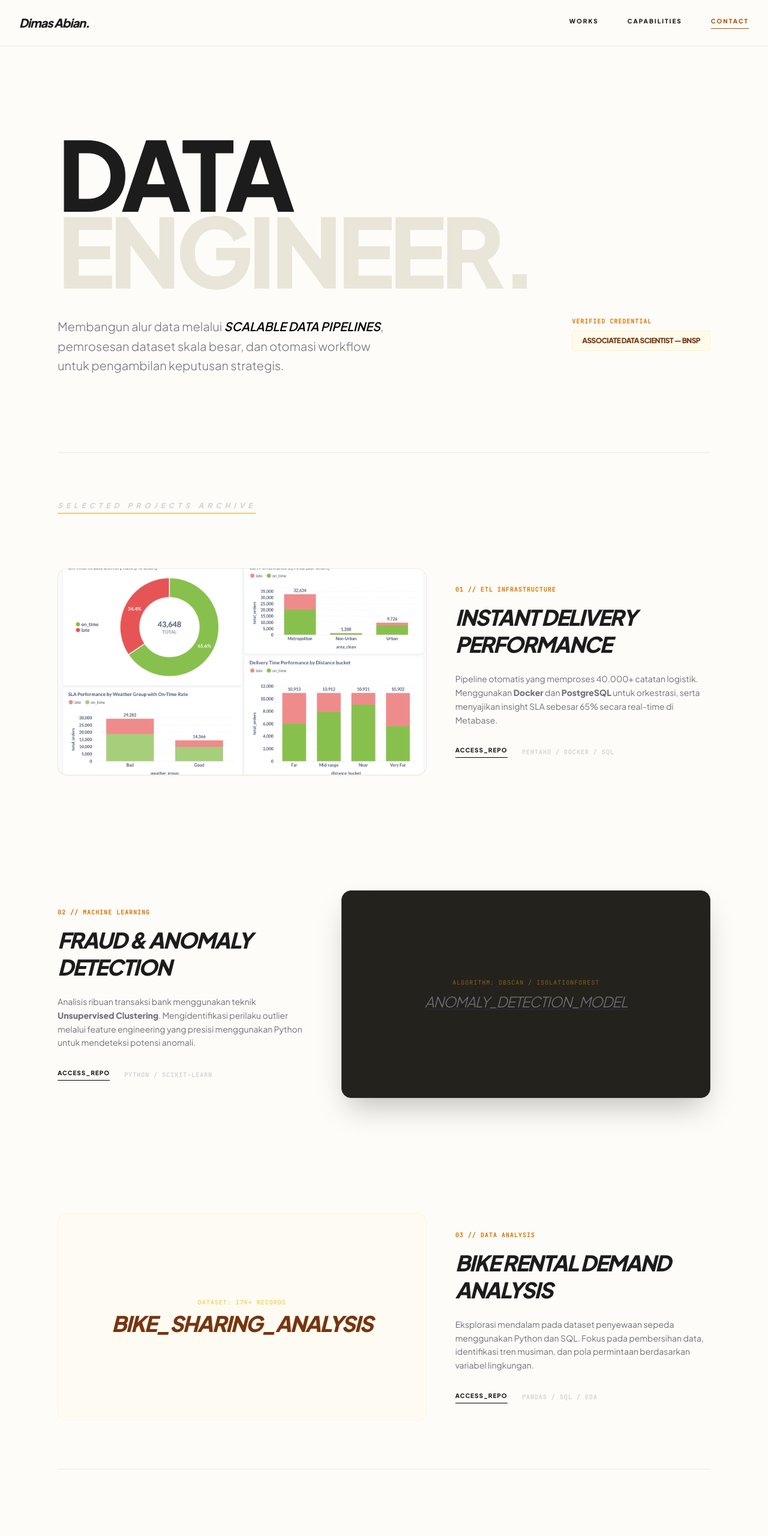
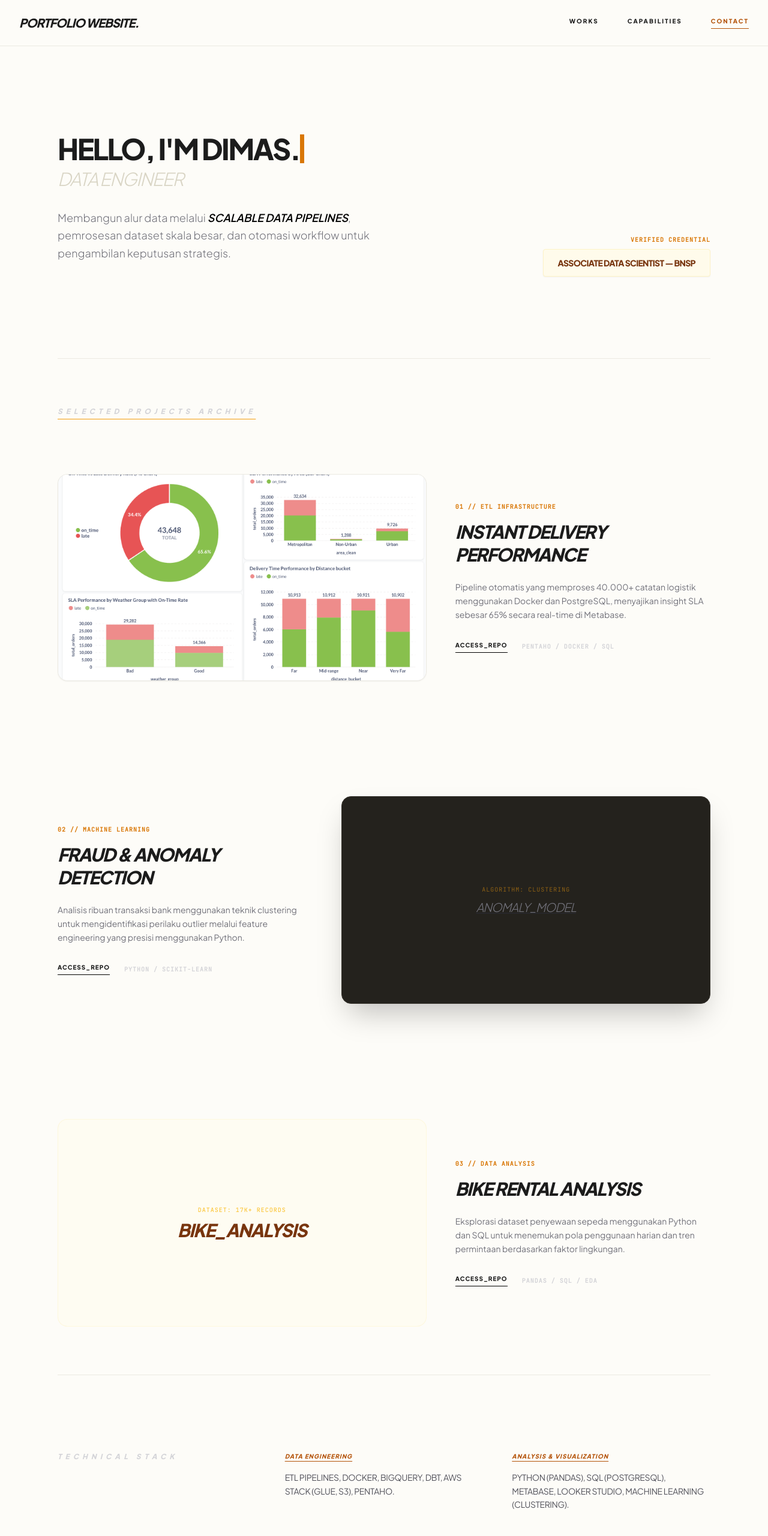
Before and after one commit to galahad20/galahad20.github.io, a plain HTML site: page index.html in a window 1280 px wide. Shown: the top 2560 px of the page at 60% size. Drawn offline with nearby package versions, Linux system fonts and the light colour scheme.

Commit message:
Update title and enhance portfolio website layout

```diff
--- a/index.html
+++ b/index.html
@@ -3,15 +3,48 @@
 <head>
     <meta charset="UTF-8">
     <meta name="viewport" content="width=device-width, initial-scale=1.0">
-    <title>Dimas Abian | Data Engineer</title>
+    <title>Portfolio Website | Dimas Abian</title>
     <script src="https://cdn.tailwindcss.com"></script>
     <link href="https://fonts.googleapis.com/css2?family=Plus+Jakarta+Sans:wght@300;400;600;800&family=JetBrains+Mono&display=swap" rel="stylesheet">
+    <script src="https://unpkg.com/lucide@latest"></script>
     <style>
         body { font-family: 'Plus Jakarta Sans', sans-serif; background-color: #fdfcf8; color: #1c1c1c; }
         .mono { font-family: 'JetBrains Mono', monospace; }
         .border-warm { border-color: #eceae2; }
-        .bg-warm-accent { background-color: #f7f5ed; }
-        .text-accent { color: #d97706; }
+
+        .typing-container {
+            display: inline-block;
+        }
+        .typing-text {
+            overflow: hidden;
+            border-right: .15em solid #d97706;
+            white-space: nowrap;
+            margin: 0;
+            letter-spacing: -0.02em;
+            animation:
+                typing 3s steps(25, end),
+                blink-caret .75s step-end infinite;
+        }
+
+        @keyframes typing {
+            from { width: 0 }
+            to { width: 100% }
+        }
+
+        @keyframes blink-caret {
+            from, to { border-color: transparent }
+            50% { border-color: #d97706; }
+        }
+
+        .social-icon {
+            transition: all 0.3s ease;
+            color: #a1a1aa; /* Zinc 400 */
+        }
+        .social-icon:hover {
+            color: #d97706; /* Amber 600 */
+            transform: translateY(-2px);
+        }
+
         .project-img { transition: transform 0.6s cubic-bezier(0.16, 1, 0.3, 1); }
         .project-card:hover .project-img { transform: scale(1.03); }
     </style>
@@ -19,7 +52,7 @@
 <body class="antialiased selection:bg-orange-100 selection:text-orange-900">
 
     <nav class="fixed top-0 w-full z-50 bg-[#fdfcf8]/90 backdrop-blur-md border-b border-warm px-8 py-6 flex justify-between items-center">
-        <span class="font-extrabold tracking-tighter text-xl italic">Dimas Abian.</span>
+        <span class="font-extrabold tracking-tighter text-xl italic uppercase">Portfolio Website.</span>
         <div class="flex gap-12 text-[10px] font-bold uppercase tracking-[0.2em]">
             <a href="#work" class="hover:text-amber-600 transition">Works</a>
             <a href="#info" class="hover:text-amber-600 transition">Capabilities</a>
@@ -30,16 +63,38 @@
     <main class="max-w-6xl mx-auto px-8">
 
         <section class="pt-56 pb-32">
-            <h1 class="text-7xl md:text-[10rem] font-extrabold tracking-tighter leading-[0.8] mb-12 uppercase">
-                Data <br> <span class="text-[#e9e6d9] uppercase">Engineer.</span>
-            </h1>
-            <div class="flex flex-col md:flex-row justify-between items-start gap-12">
-                <p class="max-w-xl text-xl text-zinc-500 leading-relaxed font-light">
-                    Membangun alur data melalui <span class="text-black font-semibold uppercase italic">Scalable Data Pipelines</span>, pemrosesan dataset skala besar, dan otomasi workflow untuk pengambilan keputusan strategis.
-                </p>
-                <div class="flex flex-col items-start gap-2">
+            <div class="flex flex-col md:flex-row justify-between items-end gap-12">
+                <div class="max-w-xl">
+                    <div class="typing-container mb-2">
+                        <h1 class="typing-text text-4xl md:text-5xl font-extrabold tracking-tighter uppercase">
+                            Hello, I'm Dimas.
+                        </h1>
+                    </div>
+                    <h2 class="text-2xl md:text-3xl font-light tracking-tighter text-[#d9d5c5] uppercase italic mb-8">
+                        Data Engineer
+                    </h2>
+
+                    <p class="text-lg text-zinc-500 leading-relaxed font-light mb-8">
+                        Membangun alur data melalui <span class="text-black font-semibold uppercase italic">Scalable Data Pipelines</span>, pemrosesan dataset skala besar, dan otomasi workflow untuk pengambilan keputusan strategis.
+                    </p>
+
+                    <div class="flex gap-6 items-center">
+                        <a href="#" target="_blank" class="social-icon" aria-label="LinkedIn">
+                            <i data-lucide="linkedin" class="w-5 h-5"></i>
+                        </a>
+                        <a href="#" target="_blank" class="social-icon" aria-label="GitHub">
+                            <i data-lucide="github" class="w-5 h-5"></i>
+                        </a>
+                        <a href="#" target="_blank" class="social-icon" aria-label="Instagram">
+                            <i data-lucide="instagram" class="w-5 h-5"></i>
+                        </a>
+                        <div class="h-[1px] w-12 bg-warm-accent"></div>
+                    </div>
+                </div>
+
+                <div class="flex flex-col items-start md:items-end gap-2 pb-2">
                     <span class="text-[10px] mono font-bold uppercase tracking-widest text-amber-600">Verified Credential</span>
-                    <div class="px-4 py-2 bg-amber-50 border border-amber-100 rounded text-xs font-bold text-amber-900 uppercase tracking-tighter">
+                    <div class="px-6 py-3 bg-amber-50 border border-amber-100 rounded text-sm font-bold text-amber-900 uppercase tracking-tighter shadow-sm">
                         Associate Data Scientist — BNSP
                     </div>
                 </div>
@@ -50,18 +105,17 @@
             <h2 class="text-xs font-bold text-zinc-300 uppercase tracking-[0.5em] mb-24 italic underline decoration-amber-500 underline-offset-8">Selected Projects Archive</h2>
 
             <div class="space-y-48">
-
                 <div class="project-card grid grid-cols-1 md:grid-cols-12 gap-12 items-center">
                     <div class="md:col-span-7">
-                        <div class="overflow-hidden rounded-2xl bg-warm-accent border border-warm shadow-sm aspect-video">
-                            <img src="assets/img/etl-instant-delivery.png" alt="Metabase Dashboard Visualization" class="project-img w-full h-full object-cover shadow-inner">
+                        <div class="overflow-hidden rounded-2xl bg-zinc-100 border border-warm shadow-sm aspect-video">
+                            <img src="assets/img/etl-instant-delivery.png" alt="Metabase Dashboard" class="project-img w-full h-full object-cover">
                         </div>
                     </div>
                     <div class="md:col-span-5">
                         <span class="mono text-[10px] text-amber-600 font-bold uppercase tracking-widest block mb-4">01 // ETL Infrastructure</span>
-                        <h3 class="text-4xl font-extrabold tracking-tighter mb-6 leading-tight uppercase italic">Instant Delivery Performance</h3>
+                        <h3 class="text-3xl font-extrabold tracking-tighter mb-6 leading-tight uppercase italic">Instant Delivery Performance</h3>
                         <p class="text-zinc-500 text-sm leading-relaxed mb-8">
-                            Pipeline otomatis yang memproses 40.000+ catatan logistik. Menggunakan <strong>Docker</strong> dan <strong>PostgreSQL</strong> untuk orkestrasi, serta menyajikan insight SLA sebesar 65% secara real-time di Metabase.
+                            Pipeline otomatis yang memproses 40.000+ catatan logistik menggunakan Docker dan PostgreSQL, menyajikan insight SLA sebesar 65% secara real-time di Metabase.
                         </p>
                         <div class="flex gap-6 items-center">
                             <a href="https://github.com/galahad20/ETL-Instant-delivery-performance" target="_blank" class="text-[10px] font-bold border-b border-black pb-1 hover:text-amber-600 hover:border-amber-600 transition uppercase tracking-widest">Access_Repo</a>
@@ -73,9 +127,9 @@
                 <div class="project-card grid grid-cols-1 md:grid-cols-12 gap-12 items-center">
                     <div class="md:col-span-5 order-2 md:order-1">
                         <span class="mono text-[10px] text-amber-600 font-bold uppercase tracking-widest block mb-4">02 // Machine Learning</span>
-                        <h3 class="text-4xl font-extrabold tracking-tighter mb-6 leading-tight uppercase italic text-right md:text-left">Fraud & Anomaly Detection</h3>
+                        <h3 class="text-3xl font-extrabold tracking-tighter mb-6 leading-tight uppercase italic text-right md:text-left">Fraud & Anomaly Detection</h3>
                         <p class="text-zinc-500 text-sm leading-relaxed mb-8 text-right md:text-left">
-                            Analisis ribuan transaksi bank menggunakan teknik <strong>Unsupervised Clustering</strong>. Mengidentifikasi perilaku outlier melalui feature engineering yang presisi menggunakan Python untuk mendeteksi potensi anomali.
+                            Analisis ribuan transaksi bank menggunakan teknik clustering untuk mengidentifikasi perilaku outlier melalui feature engineering yang presisi menggunakan Python.
                         </p>
                         <div class="flex justify-end md:justify-start gap-6 items-center">
                             <a href="https://github.com/galahad20/Fraud-and-Anomaly-Detection-and-Analysis-on-Bank-Transaction-dataset" target="_blank" class="text-[10px] font-bold border-b border-black pb-1 hover:text-amber-600 hover:border-amber-600 transition uppercase tracking-widest">Access_Repo</a>
@@ -84,8 +138,8 @@
                     </div>
                     <div class="md:col-span-7 order-1 md:order-2">
                         <div class="aspect-video bg-[#24221d] rounded-2xl flex flex-col items-center justify-center border border-[#36332c] shadow-2xl">
-                             <div class="mono text-[10px] text-amber-500 mb-2 opacity-50 uppercase tracking-widest">Algorithm: DBSCAN / IsolationForest</div>
-                             <div class="text-zinc-500 italic font-light text-2xl uppercase tracking-tighter underline decoration-zinc-800">Anomaly_Detection_Model</div>
+                             <div class="mono text-[10px] text-amber-500 mb-2 opacity-50 uppercase tracking-widest">Algorithm: Clustering</div>
+                             <div class="text-zinc-500 italic font-light text-xl uppercase tracking-tighter underline decoration-zinc-800">Anomaly_Model</div>
                         </div>
                     </div>
                 </div>
@@ -94,14 +148,14 @@
                     <div class="md:col-span-7">
                         <div class="aspect-video bg-amber-50/50 rounded-2xl flex flex-col items-center justify-center border border-amber-100/50">
                              <div class="mono text-[10px] text-amber-400 mb-2 uppercase tracking-widest">Dataset: 17k+ Records</div>
-                             <div class="text-amber-900 italic font-extrabold text-4xl uppercase tracking-tighter">Bike_Sharing_Analysis</div>
+                             <div class="text-amber-900 italic font-extrabold text-3xl uppercase tracking-tighter">Bike_Analysis</div>
                         </div>
                     </div>
                     <div class="md:col-span-5">
                         <span class="mono text-[10px] text-amber-600 font-bold uppercase tracking-widest block mb-4">03 // Data Analysis</span>
-                        <h3 class="text-4xl font-extrabold tracking-tighter mb-6 leading-tight uppercase italic">Bike Rental Demand Analysis</h3>
+                        <h3 class="text-3xl font-extrabold tracking-tighter mb-6 leading-tight uppercase italic">Bike Rental Analysis</h3>
                         <p class="text-zinc-500 text-sm leading-relaxed mb-8">
-                            Eksplorasi mendalam pada dataset penyewaan sepeda menggunakan Python dan SQL. Fokus pada pembersihan data, identifikasi tren musiman, dan pola permintaan berdasarkan variabel lingkungan.
+                            Eksplorasi dataset penyewaan sepeda menggunakan Python dan SQL untuk menemukan pola penggunaan harian dan tren permintaan berdasarkan faktor lingkungan.
                         </p>
                         <div class="flex gap-6 items-center">
                             <a href="https://github.com/galahad20/B244006E_analisis_data" target="_blank" class="text-[10px] font-bold border-b border-black pb-1 hover:text-amber-600 hover:border-amber-600 transition uppercase tracking-widest">Access_Repo</a>
@@ -109,20 +163,19 @@
                         </div>
                     </div>
                 </div>
-
             </div>
         </section>
 
         <section id="info" class="py-32 border-t border-warm">
             <div class="grid grid-cols-1 md:grid-cols-12 gap-12">
                 <div class="md:col-span-4">
-                    <h2 class="text-xs font-bold text-zinc-300 uppercase tracking-[0.5em] mb-8 italic uppercase italic text-amber-600">Technical Stack</h2>
+                    <h2 class="text-xs font-bold text-zinc-300 uppercase tracking-[0.5em] mb-8 italic uppercase text-amber-600">Technical Stack</h2>
                 </div>
                 <div class="md:col-span-8 grid grid-cols-1 md:grid-cols-2 gap-12">
                     <div>
                         <h4 class="text-[10px] font-bold uppercase tracking-widest text-amber-700 mb-4 italic underline underline-offset-4 font-extrabold">Data Engineering</h4>
                         <p class="text-sm font-medium text-zinc-600 leading-relaxed uppercase tracking-tight">
-                            ETL Pipelines, Docker, BigQuery, Data Warehousing (dbt), AWS Stack (Glue, S3), Pentaho.
+                            ETL Pipelines, Docker, BigQuery, dbt, AWS Stack (Glue, S3), Pentaho.
                         </p>
                     </div>
                     <div>
@@ -134,14 +187,12 @@
                 </div>
             </div>
         </section>
-
     </main>
 
     <footer class="py-20 border-t border-warm px-8 bg-[#fdfcf8]">
         <div class="max-w-6xl mx-auto flex flex-col md:flex-row justify-between items-center gap-12">
             <div class="flex flex-col gap-2">
-                <span class="mono text-[9px] text-zinc-300 uppercase tracking-[0.4em] font-bold">Updated: April 2026</span>
-                <span class="text-xs font-bold text-zinc-400 italic">Surakarta / East Kalimantan, Indonesia</span>
+                <span class="text-xs font-bold text-gray-400 italic">Indonesia</span>
             </div>
             <div class="flex gap-12 text-[10px] font-bold uppercase tracking-widest">
                 <a href="https://linkedin.com/in/dimasabian20" target="_blank" class="hover:text-amber-600 transition border-b border-transparent hover:border-amber-600">LinkedIn</a>
@@ -151,5 +202,8 @@
         </div>
     </footer>
 
+    <script>
+        lucide.createIcons();
+    </script>
 </body>
 </html>
```
